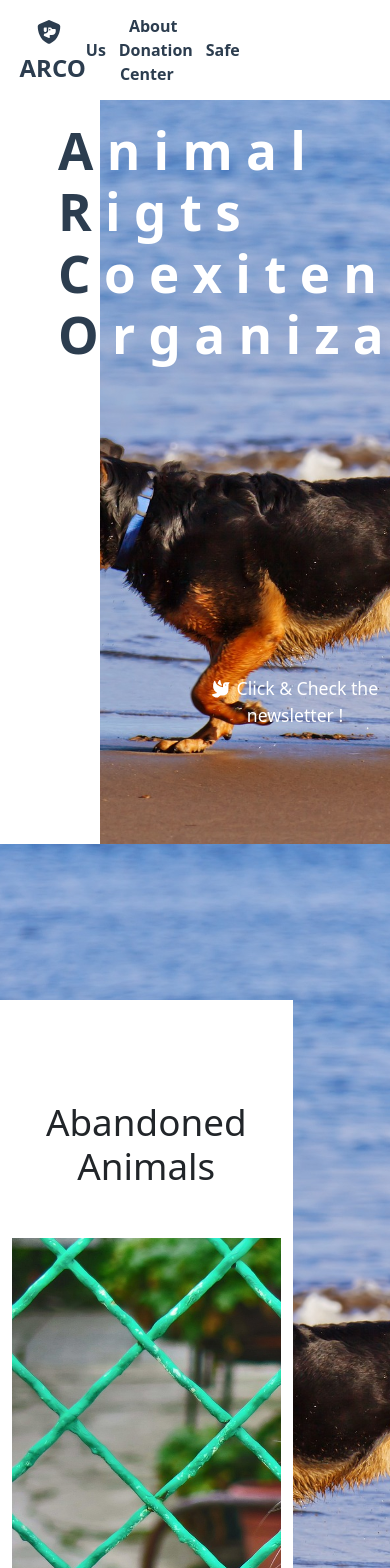
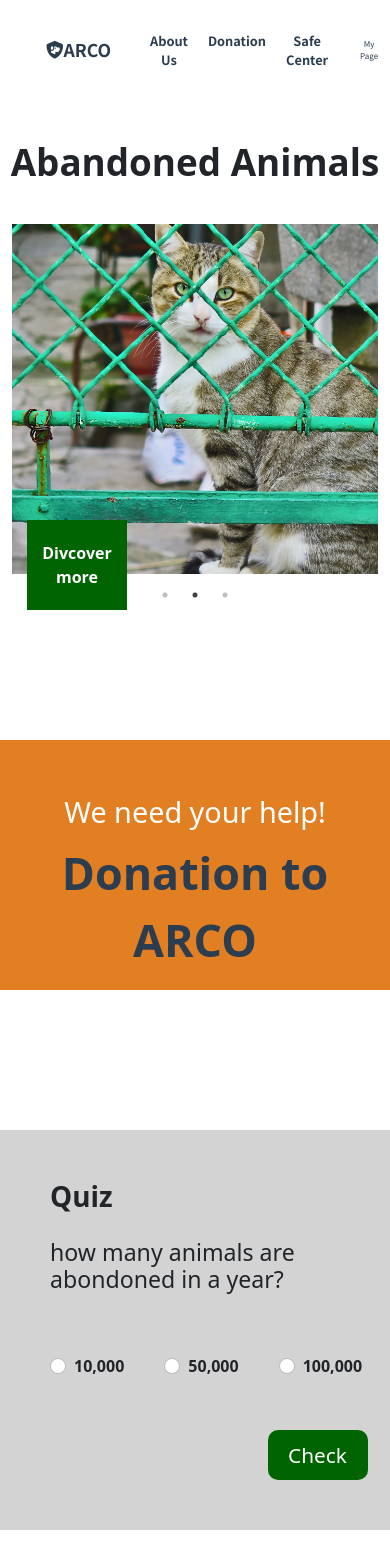
Before and after one commit to sjerry-kim/Portfolio_Academy_ARCO, a React (Create React App) app in the folder project-arco/: page / in a window 390 px wide. Shown: the top 1568 px of the page. Built offline with nearby package versions, Linux system fonts and the light colour scheme.

Commit message:
221108_1st_Commit: App.css

```diff
--- a/project-arco/src/App.css
+++ b/project-arco/src/App.css
@@ -1,5 +1,10 @@
+@import url('https://fonts.googleapis.com/css2?family=Noto+Sans+KR:wght@100;300;400;500;700;900&family=Noto+Sans:wght@100;200;300;400;500;600;700;800;900&display=swap');
+
+
 .App {
   text-align: center;
+  font-family: 'Noto Sans', sans-serif;
+  font-family: 'Noto Sans KR', sans-serif;
 }
 
 .App-logo {
@@ -51,33 +56,61 @@
 }
 
 .glb-title{
-  width: 20%;
-  margin-left: 5%;
+  width: 200px;
+  margin-left: 40px;
   display: flex;
+  justify-content: center;
 }
 
 .glb-title a{
   padding-left: 0;
+  text-decoration: none;
+  font-size: 1.5em;
+  font-weight: bold;
+  color: #2C3D4F;
+}
+
+.glb-title a path{
+  color: #2C3D4F;
 }
 
 .glb-nav{
-  width :65%;
-  margin-right: 45%;
+  display: flex;
+  justify-content: start;
+  width :70%;
+}
+
+.glb-nav a{
+  text-decoration: none;
+  font-weight: bold;
+  padding-left: 10px;
+  color: #2C3D4F;
+  margin-right: 50px;
 }
 
 .glb-login{
-  width: 15%;
+  width: 13%;
+  margin-right: 0;
+}
+
+.glb-login button{
+  border: none;
+  background-color: transparent;
+  color: #2C3D4F;
+  font-weight: 700px;
+  font-size: 0.8em;
+  margin-right: 10px;
 }
 
 /* Home */
 
 .home-body{
   width: 100%;
-  height: 3000px;
+  height: 3500px;
   background: url(./img/main_img.jpg);
   background-size: cover;
   background-attachment: fixed;
-  background-position: top left;
+  background-position: bottom center;
 }
 
 .big-box{
@@ -137,52 +170,14 @@
   text-shadow: 0px 0px 3px lemonchiffon ;
 }
 
-/*
-.big-title-small{
-  position: fixed;
-  top: 110px;
-  left: 20px;
-  width: 400px;
-  height: 210px;
-  padding-top: 12px;
-  margin-left: 70px;
-  display: flex;
-  flex-direction: column;
-  align-items:flex-start;
-}
-
-.big-title-small h1{
-  margin: 0 0 0 15px ;
-  padding: 12px 0px 0px 0px;
-  height: 65px;
-  font-size: 2.5em;
-  color: #ffffff;
-}
-*/
-
 .home-main{
   width: 75%;
-  height: 3000px;
+  height: 3500px;
   background-color: #ffffff;
   position: absolute; top: 1000px; left: 0;
   padding-top: 100px;
   z-index: 500;
 }
-
-/*
-.glb-login{
-  animation: fadeout 0s;
-}
-
-@keyframes fadeout {
-  from{
-    opacity: 1;
-  }
-  to{
-    opacity: 0;
-  }
-}
-*/
 
 .side-header{
   width: 25%;
@@ -237,10 +232,65 @@
   height: 15%;
 }
 
+.lastest-box{
+  width: 100%;
+  margin-bottom: 70px ;
+}
+
+.lastest-box h2{
+  margin: 40px auto;
+  font-size: 2.3em;
+  font-weight: bold;
+}
+
+.lastest-box img{
+  width: 90%;
+  height: 700px ;
+  margin: auto;
+  object-fit: cover;
+  object-position: top center;
+}
+
+.lastest-box .discover-box{
+  width:150px;
+  height:130px;
+  display:flex;
+  background-color:darkgreen;
+  position: relative;
+  bottom: 60px;
+  left: 30px;
+}
+
+.lastest-box .discover-box a{
+  margin: auto;
+  font-size:  1.8em;
+  font-weight: bold;
+  text-decoration-line: none;
+}
+
+.lastest-box .discover-box:hover{
+  background-color: rgb(1, 66, 1);
+}
+
 .donation-box{
-  height: 230px;
+  height: 250px;
   background-color: #e27f22;
   padding: 40px;
+}
+
+.donation-box h1{
+  font-size: 1.8em;
+  margin: 15px 0 9px 0;
+  font-weight: 500;
+  color: white;
+}
+
+.donation-box a{
+  text-decoration: none;
+  font-size: 2.8em;
+  font-weight: bold;
+  color: #2C3D4F;
+  margin-bottom: 50px;
 }
 
 .quiz-box{
@@ -248,13 +298,36 @@
   flex-direction: column;
   width: 85%;
   height: 400px;
-  margin-top: 100px;
+  margin-top: 140px;
+  margin-bottom: 0px;
   background-color: lightgray;
   padding: 50px;
 }
 
+.quiz-box h1{
+  text-align: start;
+  margin-bottom: 25px;
+  font-weight: bold;
+}
+
+.quiz-box h3{
+  margin-bottom: 30px;
+  text-align: center;
+  margin-bottom: 10px;
+}
+
 .quiz-radio-box{
-  padding: 50px;
+  display: flex;
+  flex-direction: row;
+  justify-content: center;
+  padding: 50px 0;
+}
+
+.quiz-radio-box .form-check{
+  width: 80px;
+  display: inline-block;
+  margin-right: 40px;
+  font-weight: 600;
 }
 
 .quiz-box button{
@@ -263,18 +336,167 @@
   padding: 0;
   margin-left: 95%;
   font-size: 1.3em;
+  border: none;
+  border-radius: 10px;
+  color: white;
+  background-color: darkgreen;
 }
+
+.quiz-box button:hover{
+  background-color: rgb(1, 66, 1);
+}
+
+.lookfamily-box{
+
+  padding-top: 120px;
+}
+
+.lookfamily-box h1{
+  color: rgb(1, 66, 1);
+  font-weight: bold;
+}
+
+.lookfamily-box button{
+  padding: 20px 50px;
+  font-size: 1.5em;
+  font-weight: 600;
+  border: none;
+  background-color: lemonchiffon;
+  color: #2C3D4F;
+  border-radius: 10px;
+
+}
+
+/*여기서부터 ! 😅😅😅*/
 
 .footer{
   background-color: #2C3D4F;
   width: 100%;
-  height: 300px;
+  height: 200px;
   position: absolute; bottom: 0;
 }
 
 .footer p{
   color: #ffffff;
 }
+
+@media screen and (max-width: 1000px){
+  .glb-header{
+    z-index: 1000;
+  }
+
+  .home-body{
+    height: 3000px;
+  }
+
+  .home-main{
+    width: 100%;
+    z-index: 999;
+    height: 3000px;
+  }
+
+  .lastest-box img{
+    width: 800px;
+    height: 500px;
+    object-position: center;
+  }
+}
+
+@media screen and (max-width: 717px){
+  .glb-header{
+    z-index: 1000;
+  }
+
+  .glb-title{
+    margin-left: 7px;
+  }
+
+  .glb-title a{
+    font-size: 1.1em;
+  }
+
+  .glb-nav a{
+    font-size: 0.8em;
+    padding-left: 0px;
+    margin-right: 20px;
+  }
+
+  .glb-login{
+    width: 15%;
+  }
+
+  .glb-login button{
+    font-size: 0.5em;
+    margin-right: 0px;
+  }
+
+  .big-title{
+    width: 330px;
+    height: 160px;
+    margin-left: 52px;
+  }
+
+  .big-title h1{
+    font-size: 2em;
+  }
+
+  .home-body{
+    height: 3000px;
+  }
+
+  .home-main{
+    width: 100%;
+    z-index: 999;
+    height: 3000px;
+    position: absolute; top: 0; left: 0;
+  }
+
+  .lastest-box img{
+    width: 500px;
+    height: 350px;
+    object-position: center;
+  }
+
+  .lastest-box .discover-box{
+    width: 100px;
+    height: 90px;
+    position: relative;
+    left: 15px;
+  }
+
+  .lastest-box .discover-box a{
+    font-size: 1em;
+  }
+
+  .quiz-box{
+    width: 100%;
+  }
+
+  .quiz-box h3{
+    text-align: start;
+  }
+
+  .quiz-radio-box{
+    justify-content: start;
+  }
+
+  .quiz-box button{
+    width: 100px;
+    margin-left: 75%;
+  }
+
+}
+
+@media screen and (max-width: 574px){
+  .home-main{
+    width: 100%;
+    z-index: 999;
+    height: 4500px;
+    position: absolute; top: 0; left: 0;
+  }
+}
+
+
 
 /*About*/
 .about-background{
--- a/project-arco/src/components/CommentBox.jsx
+++ b/project-arco/src/components/CommentBox.jsx
@@ -5,7 +5,7 @@ import { useDispatch, useSelector } from "react-redux";
 import { addmemo } from "../modules/comment";
 
 const CommentBox = () => {
-    const memolist = useSelector((state)=>state.memolist);
+    const memolist = useSelector((state)=>state.comment.memolist);
 
     const [name, setName] = useState("");
     const [text, setText] = useState("");
--- a/project-arco/src/components/EmotionBox.jsx
+++ b/project-arco/src/components/EmotionBox.jsx
@@ -1,22 +1,28 @@
+import { useDispatch, useSelector } from "react-redux";
+import { increaseAngry, increaseHappy, increaseSad } from "../modules/emotionBox";
+
 const EmotionBox = () => {
+  const happy = useSelector((state)=>state.emotionBox.happy);
+  const sad = useSelector((state)=>state.emotionBox.sad);
+  const angry = useSelector((state)=>state.emotionBox.angry);
 
-  //const number = useSelector()
+  const dispatch = useDispatch();
 
   return (
     <div className="emotion-box">
         <div className="happy-box">
-        <p>0</p>
-        <button className="happy-face">🥰</button>
+        <p>{happy}</p>
+        <button className="happy-face" onClick={()=>{dispatch(increaseHappy())}}>🥰</button>
         </div>
 
         <div className="sad-box">
-        <p>0</p>
-        <button className="sad-face">😢</button>
+        <p>{sad}</p>
+        <button className="sad-face" onClick={()=>{dispatch(increaseSad())}}>😢</button>
         </div>
 
         <div className="angry-box">
-        <p>0</p>
-        <button className="angry-face">😡</button>
+        <p>{angry}</p>
+        <button className="angry-face" onClick={()=>{dispatch(increaseAngry())}}>😡</button>
         </div>
   </div>
   );
--- a/project-arco/src/components/Lastest.jsx
+++ b/project-arco/src/components/Lastest.jsx
@@ -2,6 +2,7 @@ import { Col, Container, Row } from "react-bootstrap";
 import Slider from "react-slick";
 import "slick-carousel/slick/slick.css";
 import "slick-carousel/slick/slick-theme.css";
+import { useNavigate } from "react-router-dom";
 
 const Lastest = () => {
   const settings = {
@@ -21,24 +22,30 @@ const Lastest = () => {
     { img: "homeless_3.jpg" }
   ];
 
+  const navigate = useNavigate();
+
+  const moveDonation = () => {
+    navigate('/donation');
+    window.scroll(0,0);
+  }
+
   return (
-    <div>
-      <h2 style={{ marginBottom:" 50px", fontSize:"2.3em" }}>Abandoned Animals</h2>
-        <Container style={{ marginBottom:" 60px" }}>
+    <div className="lastest-box">
+      <h2>Abandoned Animals</h2>
+        <Container>
           <Row>
             <Col>
               <Slider {...settings}>
                 {
                   lastestImage.map((img,index)=>(
-                    <div key={index} className="mb-4">
-                        <img style={{width: "1050px", height: "600px", margin:"auto", objectFit:"cover", objectPosition:" top center" }} src={require(`../img/${img.img}`)}/>
+                    <div key={index} >
+                        <img src={require(`../img/${img.img}`)}/>
                     </div>
                   ))
                 }
               </Slider>
-              <div style={{width:"150px", height:"130px",
-                            display:"flex", backgroundColor:"darkgreen", position: "absolute", left:"5%" ,bottom:"66%"}}>
-                <p style={{ margin: "auto", fontSize:"1.8em", fontWeight:"bold", color:"white"}}>Divcover<br />more</p>
+              <div className="discover-box">
+                <a style={{color:"white"}} onClick={moveDonation}>Divcover<br />more</a>
               </div>
             </Col>
           </Row>
--- a/project-arco/src/components/LookFamily.jsx
+++ b/project-arco/src/components/LookFamily.jsx
@@ -15,7 +15,7 @@ const LookFamily = () => {
   }
 
   return (
-    <div>
+    <div className='lookfamily-box'>
       <h1>We looking for new Family</h1>
       <CardGroup className='m-5'>
         {
@@ -24,7 +24,7 @@ const LookFamily = () => {
                 <Card.Img variant="top" src={require(`../img/${animal.img}`)}
                           style={{height:" 70%", objectFit:"cover"}}/>
                 <Card.Body style={{height:" 30%",position:"relative",overflow:"hidden"}}>
-                  <Card.Title>{animal.name} / {animal.age} / {animal.sex}</Card.Title>
+                  <Card.Title>{animal.name} / {animal.sex} / {animal.age}</Card.Title>
                   <Card.Text style={{position:"relative",overflow:"hidden"}}>
                     Hi. I'm {animal.name}. {animal.Introduction}
                   </Card.Text>
@@ -33,7 +33,7 @@ const LookFamily = () => {
           ))
         }
       </CardGroup>
-      <button onClick={moveMatchFamily} >Learn more about <span>Matching New Family</span></button>
+      <button onClick={moveMatchFamily} >Learn more</button>
     </div>
   );
 }
--- a/project-arco/src/components/Navbar.jsx
+++ b/project-arco/src/components/Navbar.jsx
@@ -36,22 +36,15 @@ const Navbar = () => {
   return (
     <div className="glb-header" >
       <div className="glb-title">
-        <Link to='/' element={<Home />}
-        style={{ textDecoration: 'none', fontSize: '1.5em', fontWeight: 'bold' , color: '#2C3D4F'}}>
-          <FontAwesomeIcon icon={faShieldDog} style={{color: "#2C3D4F", marginRight:"7px" }}/>
+        <Link to='/' element={<Home />}>
+          <FontAwesomeIcon icon={faShieldDog}/>
           ARCO
         </Link>
       </div>
       <nav className="glb-nav">
-        <NavLink to='/about' element={<About />}
-        style={{ textDecoration: 'none' , fontWeight: 'bold', paddingLeft: '5%' , paddingRight: '5%', color: '#2C3D4F'}}
-        >About Us</NavLink>
-        <NavLink to='/donation' element={<Donation />}
-        style={{ textDecoration: 'none' , fontWeight: 'bold' , paddingLeft: '5%', paddingRight: '5%', color: '#2C3D4F' }}
-        >Donation</NavLink>
-        <NavLink to='/safecenter' element={<SafeCenter />}
-        style={{ textDecoration: 'none' , fontWeight: 'bold' , paddingLeft: '5%', paddingRight: '5%', color: '#2C3D4F' }}
-        >Safe Center</NavLink>
+        <NavLink to='/about' element={<About />}>About Us</NavLink>
+        <NavLink to='/donation' element={<Donation />}>Donation</NavLink>
+        <NavLink to='/safecenter' element={<SafeCenter />}>Safe Center</NavLink>
       </nav>
       <div className="glb-login">
           {
--- a/project-arco/src/components/Quiz.jsx
+++ b/project-arco/src/components/Quiz.jsx
@@ -25,17 +25,15 @@ const Quiz = () => {
   return (
     <div>
       <section className="quiz-box">
-        <h1 style={{textAlign:"start", marginBottom:"25px"}}>Quiz</h1>
-        <h3 style={{marginBottom:"30px"}}>how many animals are abondoned in a year?</h3>
+        <h1>Quiz</h1>
+        <h3>how many animals are abondoned in a year?</h3>
         <div className="quiz-radio-box">
-          <InputGroup style={{diplay:"flex", flexDirection: "row", justifyContent: "center"}}>
-            <Form.Check type="radio" style={{width:"80px", display:"inline-block", marginRight: "40px"}}
+            <Form.Check type="radio"
                         name="quiz" label={`10,000`} onClick={()=>{setCorrect("wrong")}}/>
-            <Form.Check type="radio" style={{width:"80px", display:"inline-block", marginRight: "40px"}}
+            <Form.Check type="radio"
                         name="quiz" label={`50,000`} onClick={()=>{setCorrect("wrong")}}/>
-            <Form.Check type="radio"  style={{width:"80px", display:"inline-block", marginRight: "40px"}}
+            <Form.Check type="radio"
                         name="quiz" label={`100,000`} onClick={()=>{setCorrect("100,000")}}/>
-          </InputGroup>
         </div>
         <button onClick={()=>{checkQuiz()}}>Check</button>
       </section>
--- a/project-arco/src/index.js
+++ b/project-arco/src/index.js
@@ -7,9 +7,9 @@ import {BrowserRouter} from "react-router-dom";
 import {Provider} from "react-redux"
 
 import {createStore} from 'redux';
-import comment from './modules/comment';
+import rootReducer from './modules';
 
-const store = createStore(comment);
+const store = createStore(rootReducer);
 
 const root = ReactDOM.createRoot(document.getElementById('root'));
 root.render(
--- a/project-arco/src/modules/emotionBox.js
+++ b/project-arco/src/modules/emotionBox.js
@@ -1,15 +1,23 @@
 const initialState = {
-  number : 0,
+  happy : 0,
+  sad: 0,
+  angry :0
 }
 
-export const increase = () => ({type:"increment"})
+export const increaseHappy = () => ({type:"happyIncre"});
+export const increaseSad = () => ({type:"sadIncre"});
+export const increaseAngry = () => ({type:"angryIncre"});
 
 // 리듀서 작성
 function emotionBox(state=initialState, action) {
   switch(action.type) {
-    case "increment" :
-      return {...state, number : state.number + 1}
-      default:
+    case "happyIncre" :
+      return {...state, happy : state.happy + 1}
+    case "sadIncre" :
+      return {...state, sad : state.sad + 1}
+    case "angryIncre" :
+      return {...state, angry : state.angry + 1}
+    default:
       return state;
   }
 }
--- a/project-arco/src/page/Home.jsx
+++ b/project-arco/src/page/Home.jsx
@@ -46,11 +46,11 @@ const Home = () => {
         // 퍼센트로 바꿔서 progress css의width값에 넣어주기
         let percentage = (curreY/totalY)*100;
 
-        if (percentage>=35){
+        if (percentage>=30){
           document.querySelector(".side-header").style.display = "flex";
-          document.querySelector(".side-header").style.animation = "fadein 2s";
+          document.querySelector(".side-header").style.animation = "fadein 1s";
         }else{
-          document.querySelector(".side-header").style.animation = "fadeout 2s";
+          document.querySelector(".side-header").style.animation = "fadeout 1s";
           document.querySelector(".side-header").style.display = "none";
         }
       }
```
